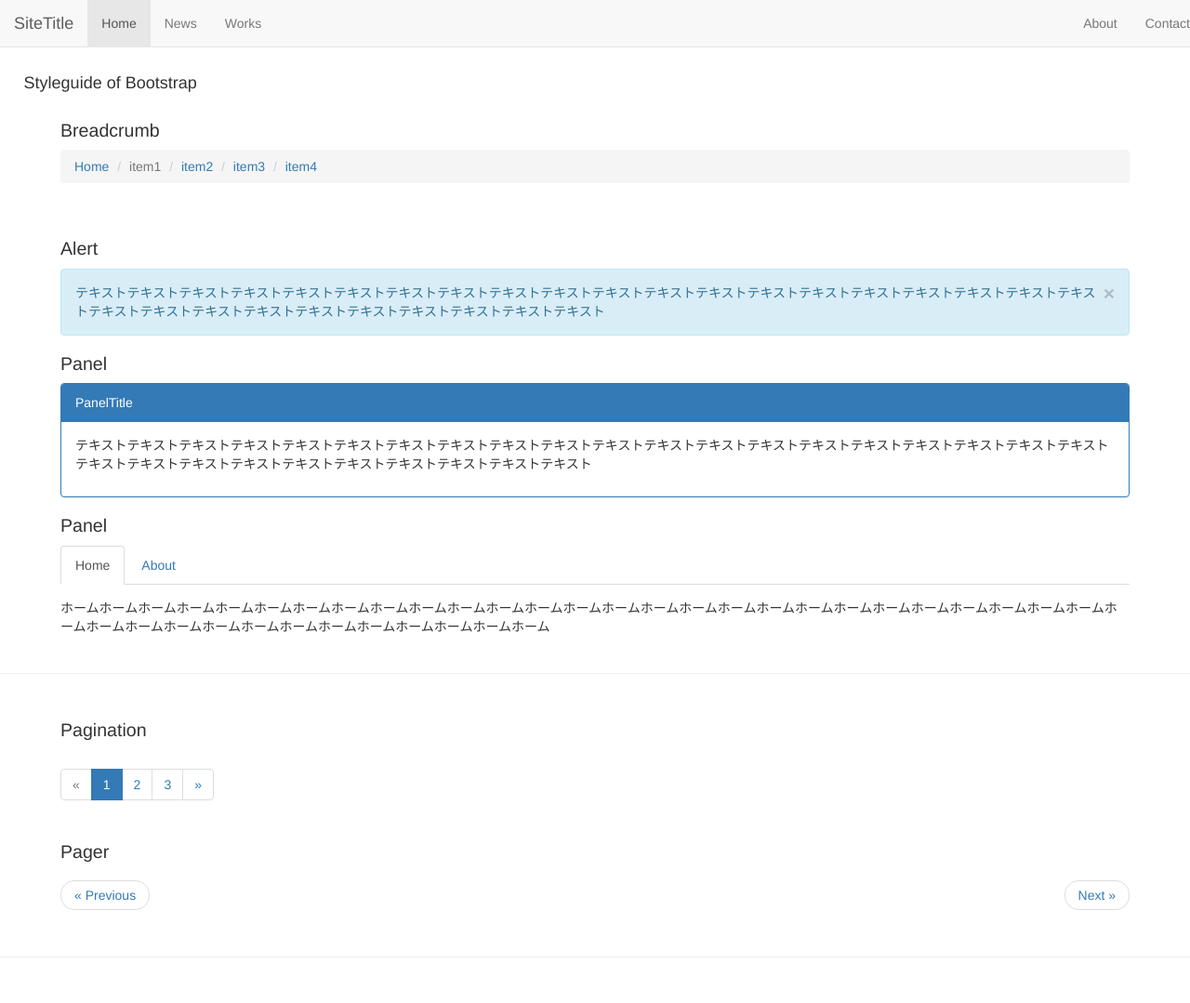
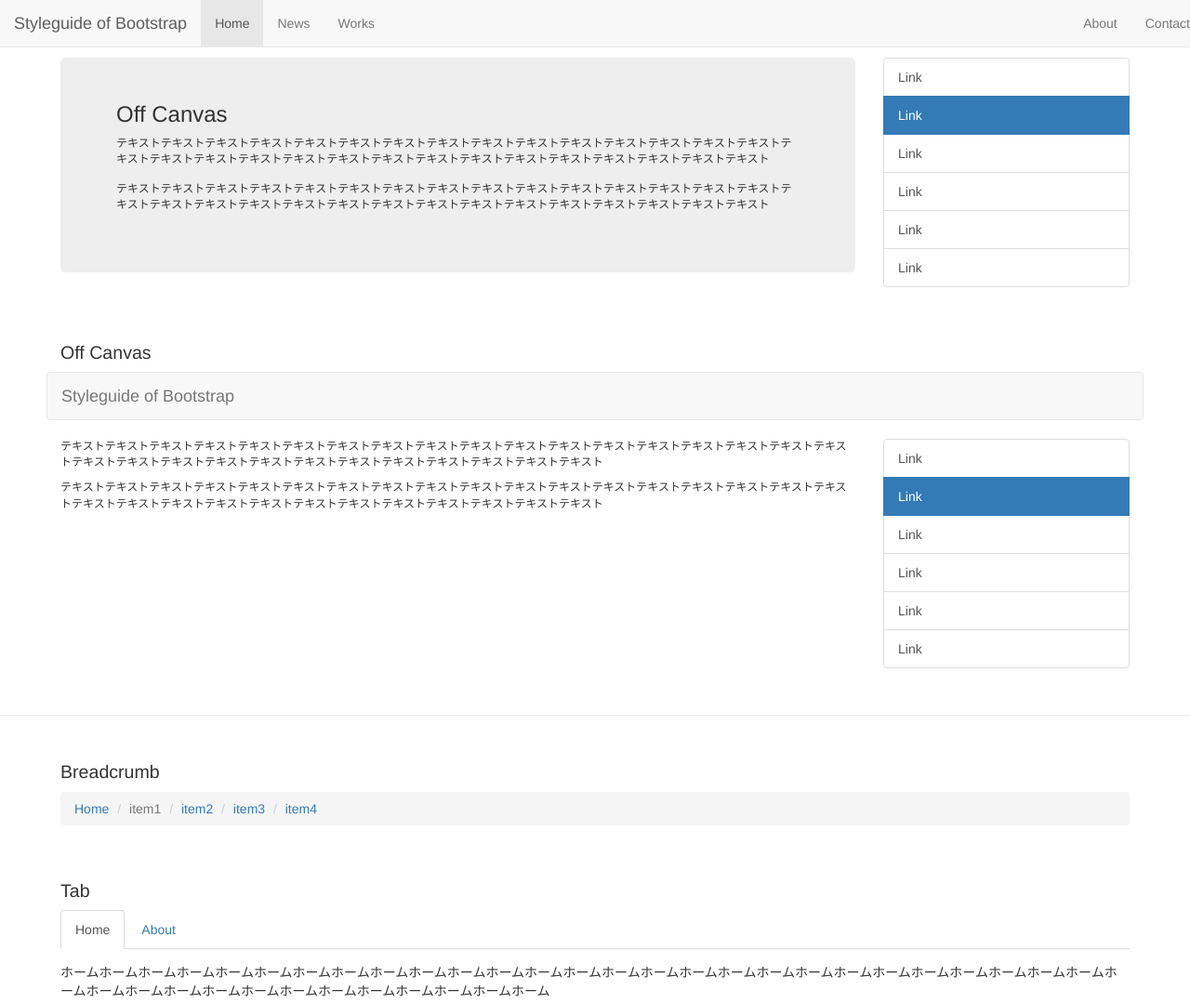
Before and after one commit to itakurakoichi/Corporate-1, a website: page src/styleguide-bootstrap.html in a window 1280 px wide. Shown: the top 1079 px of the page at 93% size. Drawn offline with nearby package versions, Linux system fonts and the light colour scheme.

Commit message:
Refs #56 add off canvas

```diff
--- a/src/styleguide-bootstrap.html
+++ b/src/styleguide-bootstrap.html
@@ -18,15 +18,14 @@
 	<script src="http://html5shim.googlecode.com/svn/trunk/html5.js"></script>
 	<meta property="og:url" content="http://mysite.com">
 	<!--[endif]-->
-
 	<link rel="shortcut icon" href="">
-	<link rel="stylesheet" href="./lib/css/bootstrap.css">
-	<link rel="stylesheet" href="./css/base.css">
-
+	<link rel="stylesheet" href="lib/css/bootstrap.css">
+	<link rel="stylesheet" href="css/base.css">
+	<link rel="stylesheet" href="lib/css/bootstrap-offcanvas.css">
 	<!-- blocked head-->
 	<meta property="blocked-meta" content="">
 	<link rel="blocked-link" href="">
-
+	<!-- style-->
 	<style>
 		.gheader {
 			background: #acf;
@@ -54,7 +53,7 @@
 			<span class="icon-bar"></span>
 			<span class="icon-bar"></span>
 		</button>
-		<a class="navbar-brand" href="">SiteTitle</a>
+		<a class="navbar-brand" href="">Styleguide of Bootstrap</a>
 	</div>
 
 	<div class="collapse navbar-collapse target">
@@ -70,7 +69,68 @@
 	</div>
 </nav>
 
-<h1 style="width: 96%; margin: 80px auto 0;">Styleguide of Bootstrap</h1>
+<div class="container">
+	<h2>Off Canvas</h2>
+	<div class="row row-offcanvas row-offcanvas-right">
+		<div class="col-xs-12 col-sm-9">
+			<p class="pull-right visible-xs">
+				<button type="button" class="btn btn-primary btn-xs" data-toggle="offcanvas">Nav</button>
+			</p>
+			<div class="jumbotron">
+				<h3 style="margin-top:0;">Off Canvas</h3>
+				<p style="font-size: 1.2rem;">テキストテキストテキストテキストテキストテキストテキストテキストテキストテキストテキストテキストテキストテキストテキストテキストテキストテキストテキストテキストテキストテキストテキストテキストテキストテキストテキストテキストテキストテキスト</p>
+				<p style="font-size: 1.2rem;">テキストテキストテキストテキストテキストテキストテキストテキストテキストテキストテキストテキストテキストテキストテキストテキストテキストテキストテキストテキストテキストテキストテキストテキストテキストテキストテキストテキストテキストテキスト</p>
+			</div>
+		</div>
+
+		<div class="col-xs-6 col-sm-3 sidebar-offcanvas" id="sidebar" role="navigation">
+			<div class="list-group">
+				<a href="#" class="list-group-item">Link</a>
+				<a href="#" class="list-group-item active">Link</a>
+				<a href="#" class="list-group-item">Link</a>
+				<a href="#" class="list-group-item">Link</a>
+				<a href="#" class="list-group-item">Link</a>
+				<a href="#" class="list-group-item">Link</a>
+			</div>
+		</div>
+	</div>
+</div>
+
+<div class="container">
+	<h2>Off Canvas</h2>
+	<div class="row row-offcanvas row-offcanvas-right">
+		<nav class="navbar navbar-default">
+			<p class="pull-right visible-xs" style="margin-bottom:0;">
+				<button type="button" class="navbar-toggle btn btn-primary btn-xs" data-toggle="offcanvas">
+					<span class="icon-bar"></span>
+					<span class="icon-bar"></span>
+					<span class="icon-bar"></span>
+				</button>
+			</p>
+			<div class="navbar-header">
+				<a class="navbar-brand" href="">Styleguide of Bootstrap</a>
+			</div>
+		</nav>
+
+		<div class="col-xs-12 col-sm-9">
+			<p style="font-size: 1.2rem;">テキストテキストテキストテキストテキストテキストテキストテキストテキストテキストテキストテキストテキストテキストテキストテキストテキストテキストテキストテキストテキストテキストテキストテキストテキストテキストテキストテキストテキストテキスト</p>
+			<p style="font-size: 1.2rem;">テキストテキストテキストテキストテキストテキストテキストテキストテキストテキストテキストテキストテキストテキストテキストテキストテキストテキストテキストテキストテキストテキストテキストテキストテキストテキストテキストテキストテキストテキスト</p>
+		</div>
+
+		<div class="col-xs-6 col-sm-3 sidebar-offcanvas" id="sidebar" role="navigation">
+			<div class="list-group">
+				<a href="#" class="list-group-item">Link</a>
+				<a href="#" class="list-group-item active">Link</a>
+				<a href="#" class="list-group-item">Link</a>
+				<a href="#" class="list-group-item">Link</a>
+				<a href="#" class="list-group-item">Link</a>
+				<a href="#" class="list-group-item">Link</a>
+			</div>
+		</div>
+	</div><!--/row-->
+</div>
+
+<hr />
 
 <div class="container">
 	<h2>Breadcrumb</h2>
@@ -84,6 +144,20 @@
 </div>
 
 <div class="container">
+	<h2>Tab</h2>
+	<ul class="nav nav-tabs" style="margin-bottom: 15px;">
+		<li class="active"><a href="#home" data-toggle="tab">Home</a></li>
+		<li><a href="#about" data-toggle="tab">About</a></li>
+	</ul>
+	<div class="tab-content">
+		<div class="tab-pane active" id="home">
+			<p>ホームホームホームホームホームホームホームホームホームホームホームホームホームホームホームホームホームホームホームホームホームホームホームホームホームホームホームホームホームホームホームホームホームホームホームホームホームホームホームホーム</p>
+		</div>
+		<div class="tab-pane" id="about">
+			<p>アバウトアバウトアバウトアバウトアバウトアバウトアバウトアバウトアバウトアバウトアバウトアバウトアバウトアバウトアバウトアバウトアバウトアバウトアバウトアバウトアバウトアバウトアバウトアバウトアバウトアバウトアバウトアバウトアバウトアバウトアバウトアバウト</p>
+		</div>
+	</div>
+
 	<h2>Alert</h2>
 	<div class="alert alert-info">
 		<button class="close" data-dismiss="alert">&times;</button>
@@ -99,23 +173,8 @@
 			<p>テキストテキストテキストテキストテキストテキストテキストテキストテキストテキストテキストテキストテキストテキストテキストテキストテキストテキストテキストテキストテキストテキストテキストテキストテキストテキストテキストテキストテキストテキスト</p>
 		</div>
 	</div>
-
-	<h2>Panel</h2>
-	<ul class="nav nav-tabs" style="margin-bottom: 15px;">
-		<li class="active"><a href="#home" data-toggle="tab">Home</a></li>
-		<li><a href="#about" data-toggle="tab">About</a></li>
-	</ul>
-	<div class="tab-content">
-		<div class="tab-pane active" id="home">
-			<p>ホームホームホームホームホームホームホームホームホームホームホームホームホームホームホームホームホームホームホームホームホームホームホームホームホームホームホームホームホームホームホームホームホームホームホームホームホームホームホームホーム</p>
-		</div>
-		<div class="tab-pane" id="about">
-			<p>アバウトアバウトアバウトアバウトアバウトアバウトアバウトアバウトアバウトアバウトアバウトアバウトアバウトアバウトアバウトアバウトアバウトアバウトアバウトアバウトアバウトアバウトアバウトアバウトアバウトアバウトアバウトアバウトアバウトアバウトアバウトアバウト</p>
-		</div>
-	</div>
 </div>
 
-<hr />
 
 <div class="container">
 	<h2>Pagination</h2>
@@ -134,11 +193,9 @@
 	</ul>
 </div>
 
-<hr />
 
 <div class="container">
 	<h2>Button</h2>
-
 	<button class="btn btn-primary">Button</button>
 	<button class="btn btn-success">Button</button>
 	<button class="btn btn-warning">Button</button>
@@ -212,7 +269,6 @@
 	</button>
 </div>
 
-<hr />
 
 <div class="container">
 	<h2>Modal</h2>
@@ -237,7 +293,6 @@
 	</div>
 </div>
 
-<hr />
 
 <div class="container">
 	<h2>Carousel</h2>
@@ -415,6 +470,7 @@
 
 <script src="lib/js/jquery.js"></script>
 <script src="lib/js/bootstrap.js"></script>
+<script src="lib/js/bootstrap-offcanvas.js"></script>
 <script>
 $(function() {
 	"use strict";
```
